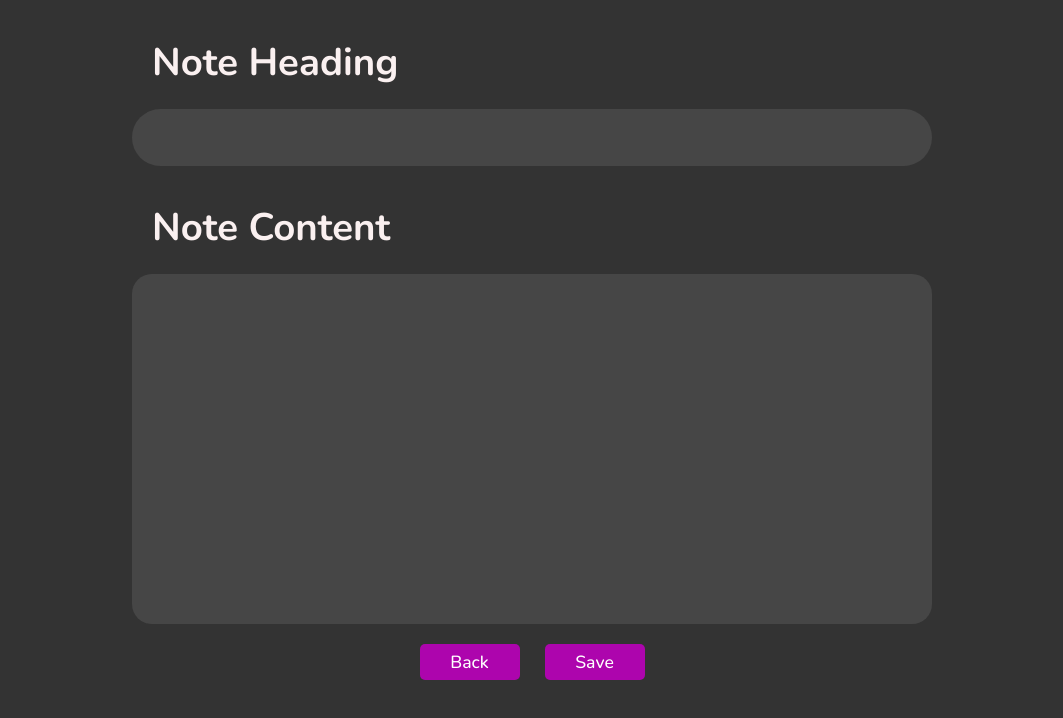
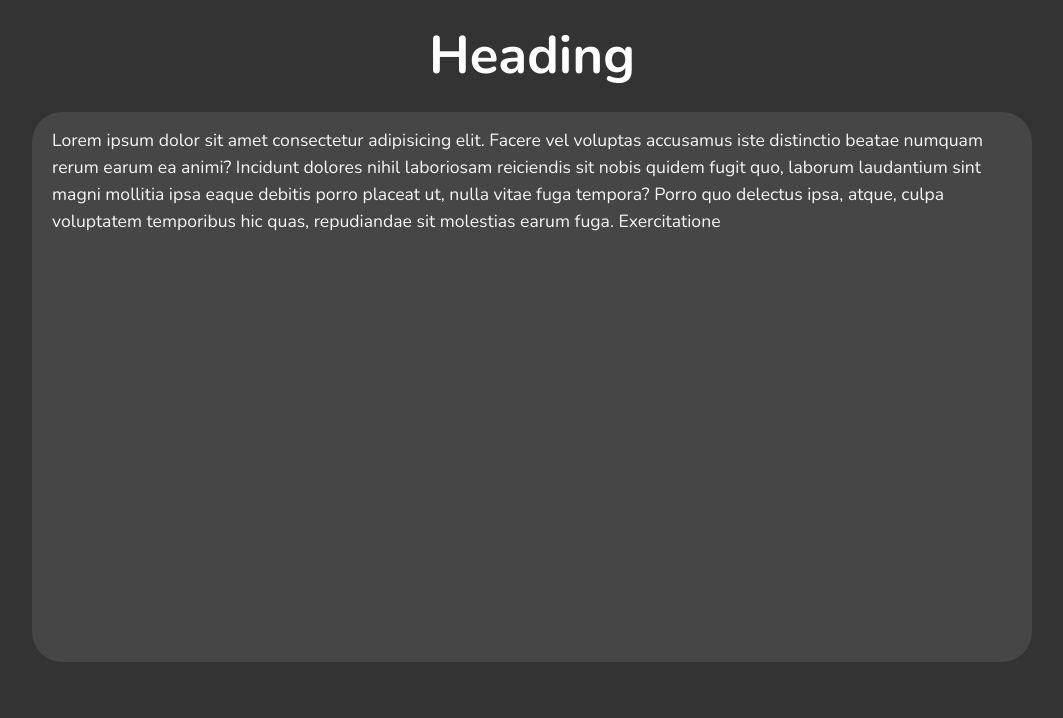
Before and after one commit to javedAkhtar1/React-Notes-App, a React (Vite) app: page /new-note in a window 1280 px wide. Shown: the top 718 px of the page, without its empty margins (108-1171 px from the left). Built offline with nearby package versions, Linux system fonts and the light colour scheme; the HTML template or start-up script is replaced by a standard one.

Commit message:
added complete note component

```diff
--- a/src/App.jsx
+++ b/src/App.jsx
@@ -3,14 +3,16 @@ import { Route, Router, Routes } from 'react-router';
 import Home from "./components/Home";
 import NewNote from './components/NewNote'
 import NoteContextProvider from './context/NoteContextProvider';
+import CompleteNote from './components/CompleteNote';
 
 function App() {
   return (
     <NoteContextProvider>
-    <Routes>
+    {/* <Routes>
       <Route path='/' Component={Home} />
       <Route path='/new-note' Component={NewNote} />
-    </Routes>
+    </Routes> */}
+    <CompleteNote />
     </NoteContextProvider>
   );
 }
--- /dev/null
+++ b/src/components/CompleteNote.jsx
@@ -0,0 +1,25 @@
+import React, { useState } from 'react';
+
+function CompleteNote() {
+
+  const [noteText, setNoteText] = useState(
+    "Lorem ipsum dolor sit amet consectetur adipisicing elit. Facere vel voluptas accusamus iste distinctio beatae numquam rerum earum ea animi? Incidunt dolores nihil laboriosam reiciendis sit nobis quidem fugit quo, laborum laudantium sint magni mollitia ipsa eaque debitis porro placeat ut, nulla vitae fuga tempora? Porro quo delectus ipsa, atque, culpa voluptatem temporibus hic quas, repudiandae sit molestias earum fuga. Exercitatione"
+  );
+
+  // Handle changes to the text area
+  const handleChange = (e) => {
+    setNoteText(e.target.value);
+  };
+
+  return (
+    <div className="complete-note-container">
+      <h1>Heading</h1>
+      <textarea
+        value={noteText}
+        onChange={handleChange}
+      />
+    </div>
+  );
+}
+
+export default CompleteNote;
--- a/src/components/NewNote.jsx
+++ b/src/components/NewNote.jsx
@@ -19,7 +19,7 @@ function reducer(state, action) {
 }
 
 function NewNote() {
-  const { notes, addNote } = useContext(NoteContext);
+  const { addNote } = useContext(NoteContext);
 
   const [state, dispatch] = useReducer(reducer, {
     noteHeading: "",
--- a/src/index.css
+++ b/src/index.css
@@ -170,3 +170,35 @@ body {
   justify-content: center;
   align-items: center;
 }
+
+.complete-note-container {
+  max-width: 1100px;
+  margin-inline: auto;
+  margin-top: 20px;
+  display: flex;
+  flex-direction: column;
+  align-items: center;
+}
+
+.complete-note-container h1 {
+  font-size: 3.3rem;
+  text-align: center;
+}
+
+.complete-note-container textarea {
+  background-color: #464646;
+  color: whitesmoke;
+  font-family: "Nunito", sans-serif;
+  resize: none;
+  border: none;
+  outline: none;
+  margin-top: 20px;
+  padding: 15px;
+  padding-left: 20px;
+  height: 550px;
+  width: 1000px;
+  font-size: 1.1rem;
+  line-height: 27px;
+  border-radius: 30px;
+
+}
```
